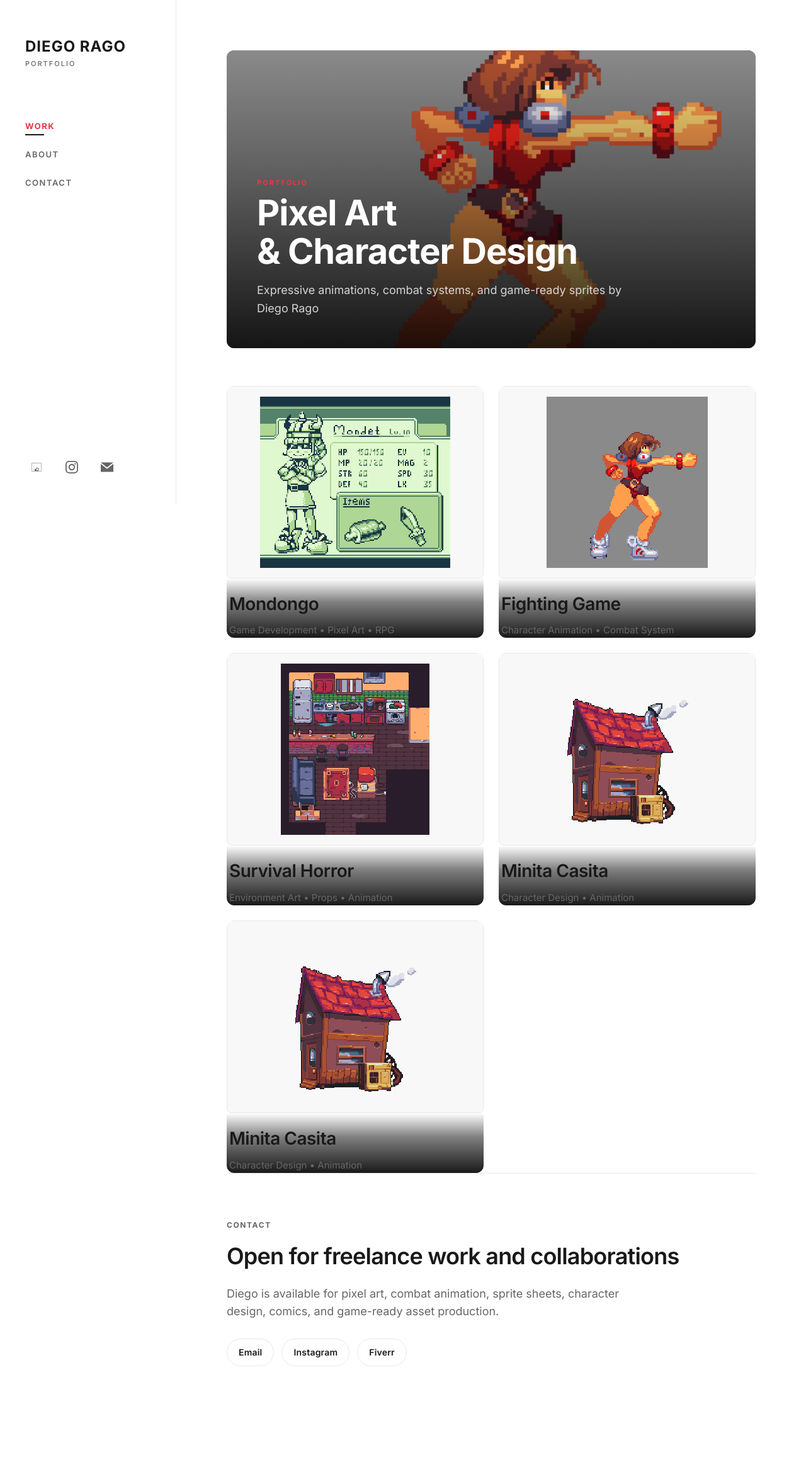
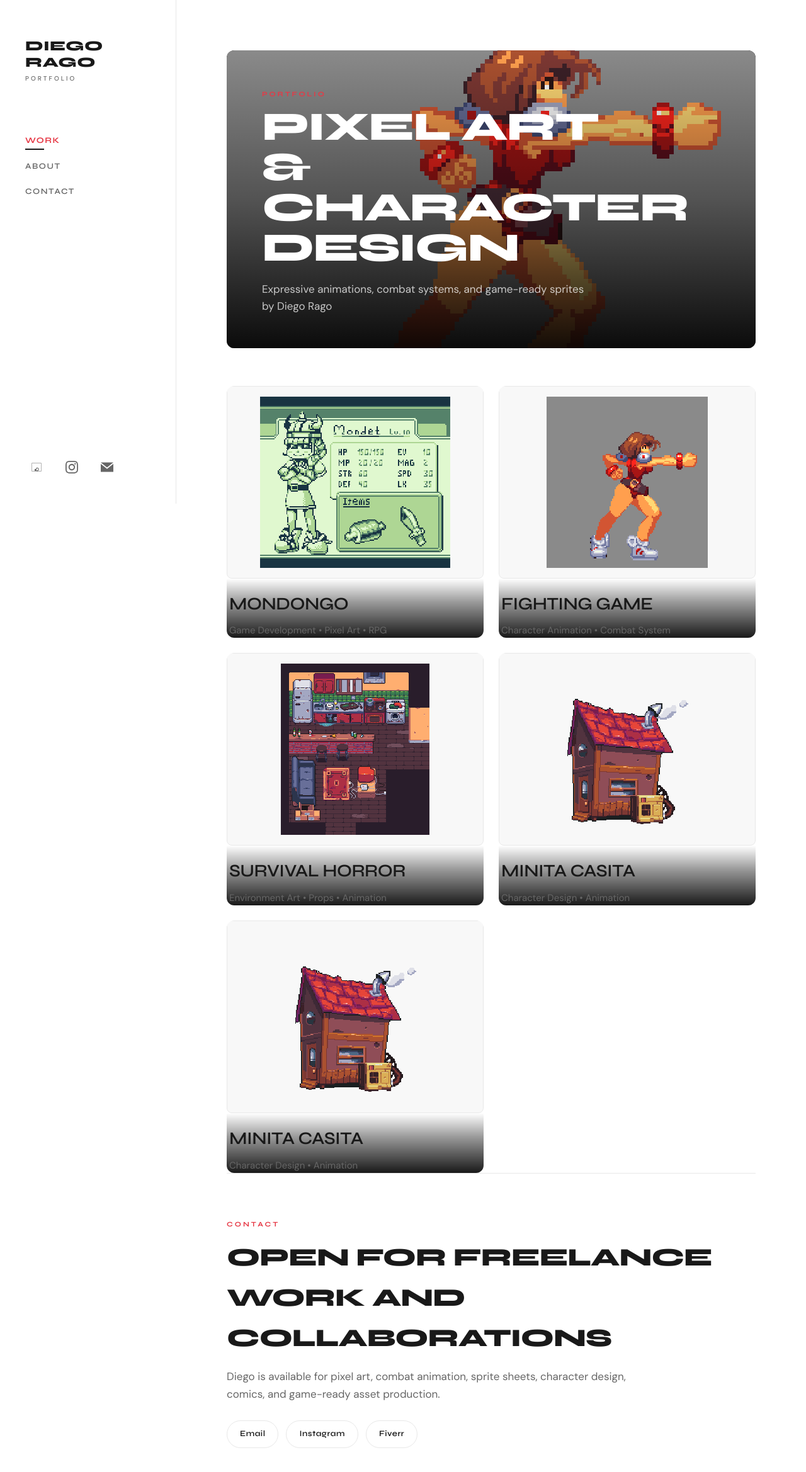
Before and after one commit to luigiydm/portfolio-diego, a plain HTML site: page index.html in a window 1280 px wide. Shown: the whole page at 63% size. Before the commit the page ends 2274 px from the top, so only its background shows below. Drawn offline with Linux system fonts and the light colour scheme.

Commit message:
Typography upgrade: Syne + DM Sans, artistic fonts for creative portfolio

```diff
--- a/css/style.css
+++ b/css/style.css
@@ -1,4 +1,4 @@
-@import url('https://fonts.googleapis.com/css2?family=Inter:wght@400;500;600;700&display=swap');
+@import url('https://fonts.googleapis.com/css2?family=Syne:wght@400;500;600;700;800&family=DM+Sans:wght@400;500;600&display=swap');
 
 /* ==========================================
    RESET & BASE STYLES
@@ -18,7 +18,8 @@
     --color-accent: #e63946;
     --color-accent-hover: #c1121f;
     --sidebar-width: 280px;
-    --font-main: 'Inter', -apple-system, BlinkMacSystemFont, 'Segoe UI', Roboto, Oxygen, Ubuntu, Cantarell, sans-serif;
+    --font-display: 'Syne', sans-serif;
+    --font-body: 'DM Sans', sans-serif;
     --transition: all 0.3s cubic-bezier(0.4, 0, 0.2, 1);
 }
 
@@ -27,7 +28,7 @@ html {
 }
 
 body {
-    font-family: var(--font-main);
+    font-family: var(--font-body);
     background-color: var(--color-bg);
     color: var(--color-text);
     line-height: 1.6;
@@ -74,29 +75,33 @@ img {
 }
 
 .brand-name {
-    font-size: 24px;
-    font-weight: 700;
-    letter-spacing: 1px;
+    font-family: var(--font-display);
+    font-size: 22px;
+    font-weight: 800;
+    letter-spacing: 0.5px;
     line-height: 1.2;
     margin-bottom: 4px;
+    text-transform: uppercase;
 }
 
 .brand-tagline {
-    font-size: 11px;
+    font-size: 10px;
     font-weight: 500;
-    letter-spacing: 2px;
+    letter-spacing: 3px;
     color: var(--color-text-light);
+    text-transform: uppercase;
 }
 
 /* Sidebar Navigation */
 .sidebar-nav {
     display: flex;
     flex-direction: column;
-    gap: 24px;
+    gap: 20px;
     flex: 1;
 }
 
 .sidebar-link {
+    font-family: var(--font-display);
     font-size: 13px;
     font-weight: 600;
     letter-spacing: 1.5px;
@@ -104,6 +109,7 @@ img {
     transition: var(--transition);
     position: relative;
     width: fit-content;
+    text-transform: uppercase;
 }
 
 .sidebar-link:hover,
@@ -180,7 +186,7 @@ img {
     overflow: hidden;
     border-radius: 12px;
     margin-bottom: 60px;
-    background-color: #1a1a1a;
+    background-color: #0a0a0a;
 }
 
 .home-hero-media {
@@ -188,6 +194,7 @@ img {
     height: 100%;
     object-fit: cover;
     display: block;
+    image-rendering: pixelated;
 }
 
 .home-hero-overlay {
@@ -196,32 +203,37 @@ img {
     display: flex;
     flex-direction: column;
     justify-content: flex-end;
-    padding: 48px;
-    background: linear-gradient(to top, rgba(0,0,0,0.85) 0%, rgba(0,0,0,0.3) 60%, transparent 100%);
+    padding: 52px 56px;
+    background: linear-gradient(to top, rgba(0,0,0,0.92) 0%, rgba(0,0,0,0.4) 50%, transparent 100%);
 }
 
 .home-hero-label {
+    font-family: var(--font-display);
     font-size: 11px;
     font-weight: 700;
-    letter-spacing: 2px;
+    letter-spacing: 3px;
     text-transform: uppercase;
     color: var(--color-accent);
-    margin-bottom: 8px;
+    margin-bottom: 12px;
 }
 
 .home-hero-title {
-    font-size: 56px;
-    font-weight: 700;
+    font-family: var(--font-display);
+    font-size: 64px;
+    font-weight: 800;
     color: white;
-    line-height: 1.1;
-    letter-spacing: -1px;
-    margin-bottom: 16px;
+    line-height: 1;
+    letter-spacing: -2px;
+    margin-bottom: 20px;
+    text-transform: uppercase;
 }
 
 .home-hero-subtitle {
-    font-size: 18px;
-    color: rgba(255,255,255,0.8);
-    max-width: 600px;
+    font-family: var(--font-body);
+    font-size: 17px;
+    color: rgba(255,255,255,0.75);
+    max-width: 520px;
+    font-weight: 400;
 }
 
 /* ==========================================
@@ -286,28 +298,31 @@ img {
     bottom: 0;
     left: 0;
     right: 0;
-    padding: 32px;
-    background: linear-gradient(to top, rgba(0,0,0,0.9) 0%, rgba(0,0,0,0.5) 60%, transparent 100%);
+    padding: 24px 28px;
+    background: linear-gradient(to top, rgba(0,0,0,0.9) 0%, rgba(0,0,0,0.4) 60%, transparent 100%);
     opacity: 1;
     color: white;
     transition: var(--transition);
 }
 
 .project-card-home:hover .project-info-home {
-    background: linear-gradient(to top, rgba(0,0,0,0.95) 0%, rgba(0,0,0,0.6) 70%, transparent 100%);
+    background: linear-gradient(to top, rgba(0,0,0,0.95) 0%, rgba(0,0,0,0.5) 70%, transparent 100%);
 }
 
 .project-info-home h2 {
-    font-size: 24px;
+    font-family: var(--font-display);
+    font-size: 22px;
     font-weight: 700;
     color: white;
-    margin-bottom: 8px;
+    margin-bottom: 6px;
     letter-spacing: -0.5px;
+    text-transform: uppercase;
 }
 
 .project-info-home p {
-    font-size: 14px;
-    color: rgba(255, 255, 255, 0.7);
+    font-family: var(--font-body);
+    font-size: 13px;
+    color: rgba(255, 255, 255, 0.65);
     font-weight: 400;
 }
 
@@ -457,20 +472,27 @@ img {
 }
 
 .project-info h1 {
-    font-size: 48px;
-    font-weight: 600;
+    font-family: var(--font-display);
+    font-size: 52px;
+    font-weight: 800;
     margin-bottom: 16px;
     letter-spacing: -1px;
+    text-transform: uppercase;
 }
 
 .project-info .category {
-    font-size: 16px;
-    color: var(--color-text-light);
-    margin-bottom: 32px;
+    font-family: var(--font-body);
+    font-size: 14px;
+    font-weight: 600;
+    color: var(--color-accent);
+    margin-bottom: 28px;
+    letter-spacing: 1px;
+    text-transform: uppercase;
 }
 
 .project-info .description {
-    font-size: 18px;
+    font-family: var(--font-body);
+    font-size: 17px;
     line-height: 1.8;
     color: var(--color-text-light);
 }
@@ -593,24 +615,28 @@ button.gallery-item {
 }
 
 .contact-eyebrow {
-    font-size: 12px;
+    font-family: var(--font-display);
+    font-size: 11px;
     font-weight: 700;
-    letter-spacing: 1.6px;
+    letter-spacing: 3px;
     text-transform: uppercase;
-    color: var(--color-text-light);
+    color: var(--color-accent);
     margin-bottom: 12px;
 }
 
 .contact-section h2 {
-    font-size: 36px;
-    font-weight: 600;
-    letter-spacing: -0.8px;
+    font-family: var(--font-display);
+    font-size: 40px;
+    font-weight: 800;
+    letter-spacing: -1px;
     margin-bottom: 16px;
+    text-transform: uppercase;
 }
 
 .contact-copy {
+    font-family: var(--font-body);
     max-width: 680px;
-    font-size: 18px;
+    font-size: 17px;
     color: var(--color-text-light);
     margin-bottom: 28px;
 }
@@ -626,12 +652,13 @@ button.gallery-item {
     align-items: center;
     justify-content: center;
     min-height: 44px;
-    padding: 0 18px;
+    padding: 0 20px;
     border: 1px solid var(--color-border);
     border-radius: 999px;
-    font-size: 14px;
+    font-family: var(--font-display);
+    font-size: 13px;
     font-weight: 600;
-    letter-spacing: 0.2px;
+    letter-spacing: 0.5px;
     transition: var(--transition);
 }
 
@@ -661,25 +688,30 @@ button.gallery-item {
 }
 
 .profile-image {
-    width: 200px;
-    height: 200px;
+    width: 180px;
+    height: 180px;
     border-radius: 50%;
     object-fit: cover;
-    margin: 0 auto 32px;
+    margin: 0 auto 28px;
     border: 4px solid var(--color-border);
 }
 
 .about-header h1 {
+    font-family: var(--font-display);
     font-size: 48px;
-    font-weight: 600;
-    margin-bottom: 16px;
+    font-weight: 800;
+    margin-bottom: 12px;
     letter-spacing: -1px;
 }
 
 .about-header .title {
-    font-size: 20px;
-    color: var(--color-text-light);
+    font-family: var(--font-body);
+    font-size: 16px;
+    color: var(--color-accent);
+    font-weight: 600;
     margin-bottom: 24px;
+    letter-spacing: 1px;
+    text-transform: uppercase;
 }
 
 .about-stats {
```
